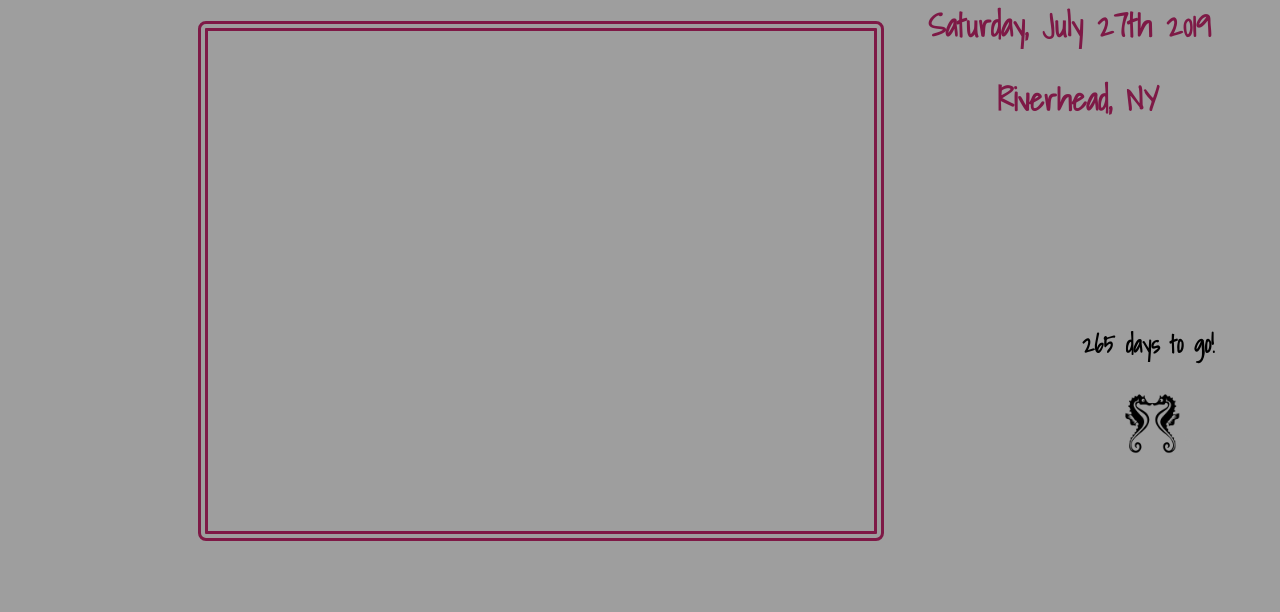
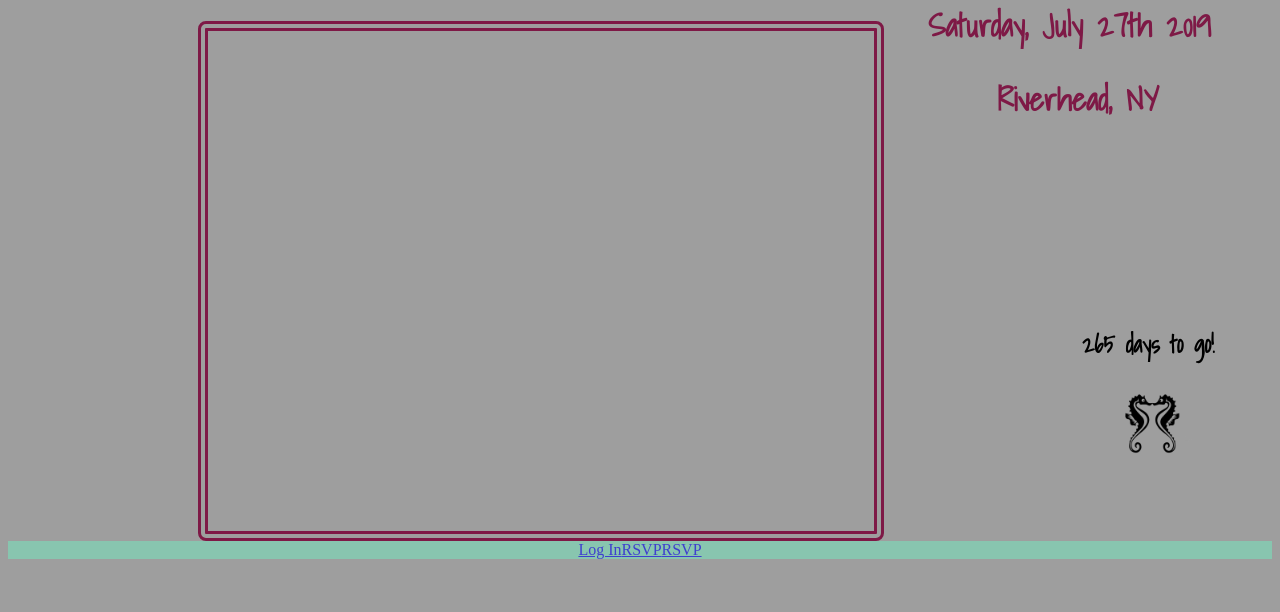
Before and after one commit to Jesskos/blissfully-webbed, a Flask app: page / in a window 1280 px wide. Shown: the part 188-800 px from the top of the page. Run offline with Flask 2, Linux system fonts and the light colour scheme; some web fonts are replaced.

Commit message:
added buttons for login, signup, and rsvp

```diff
--- a/templates/welcome.html
+++ b/templates/welcome.html
@@ -14,6 +14,12 @@
     </div>
 
   </div>
+  <div class="container">
+  	<a href="/login" class="log-in-button">Log In</a>
+  	<a href="/rsvp" class="rsvp-button">RSVP</a>
+  	<a href="/signup" class="sign-up-botton">RSVP</a>
+
+  </div>
 
 
 
```
